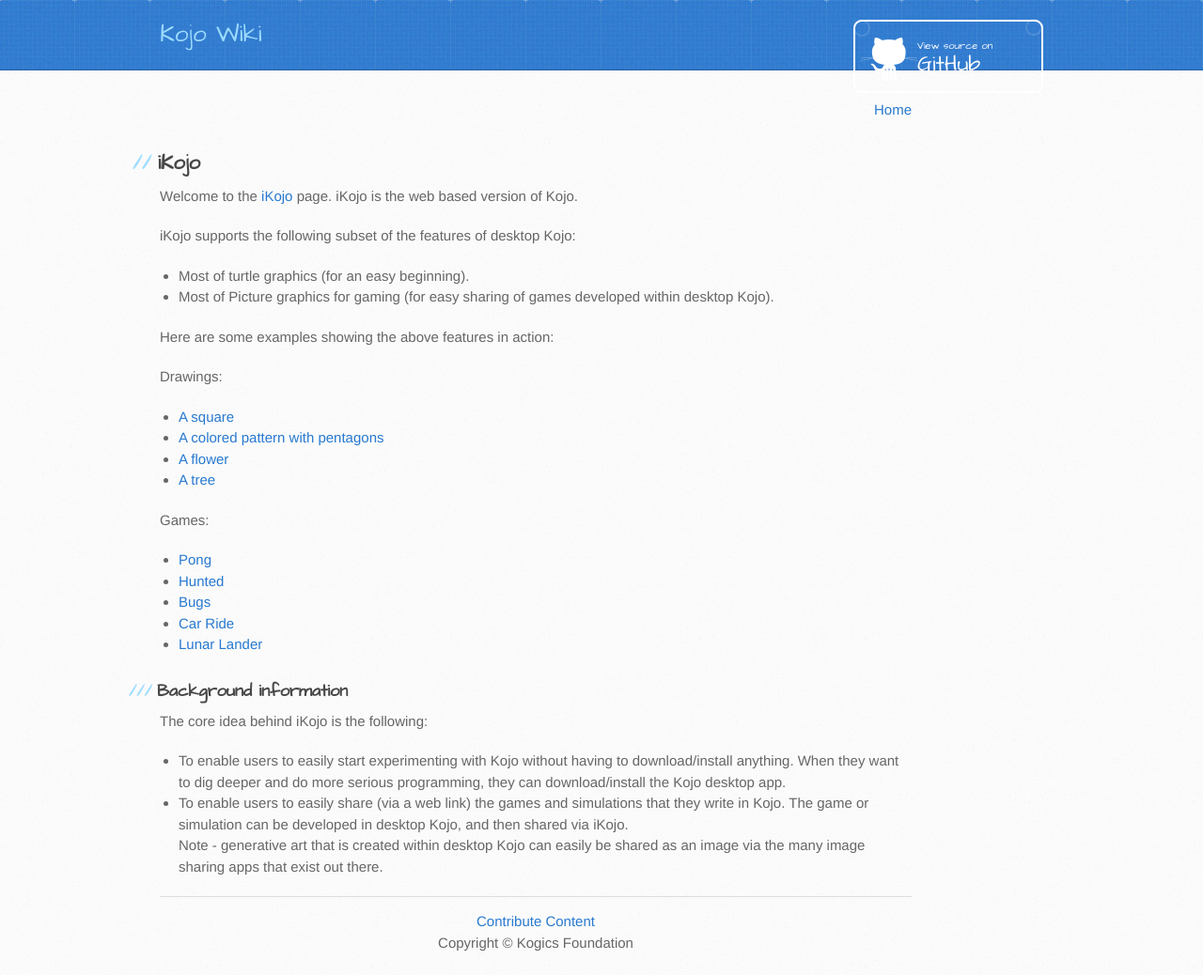
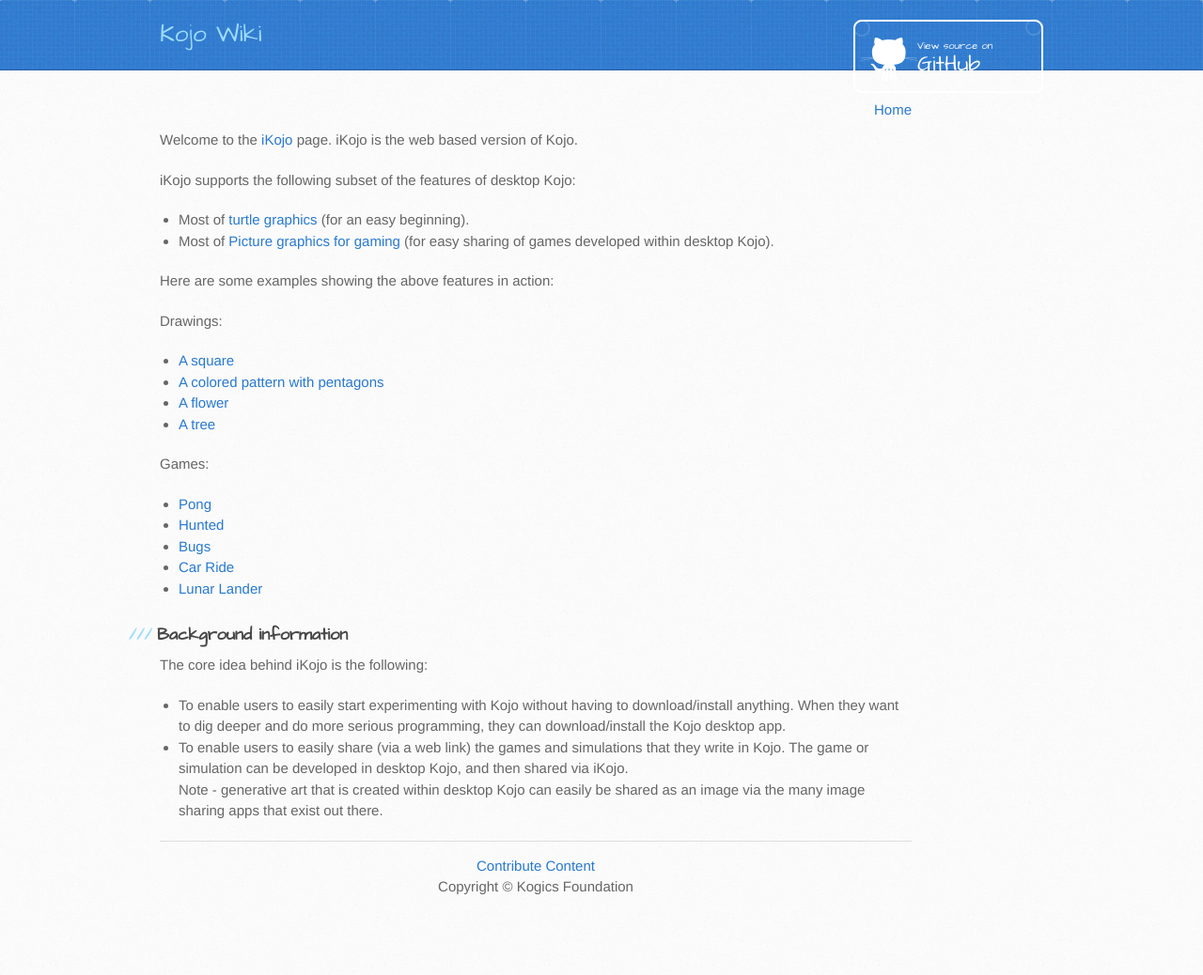
Before and after one commit to kojodoc/kojodoc.github.io, a Jekyll site: the page built from ikojo.md, in a window 1280 px wide. Shown: the whole page at 94% size. Built offline with Jekyll 4.4.1, drawn with Linux system fonts in a browser that asks for light colours; our own code applies the rules of GitHub Pages for plain Markdown files; the repository's description, which GitHub fills in, is left out; after the commit the page ends 978 px from its top, so only the background shows below that.

Commit message:
Tweak iKojo page.

```diff
--- a/ikojo.md
+++ b/ikojo.md
@@ -2,13 +2,11 @@
   <a href="./index.html">Home</a>
 </div>
 
-## iKojo
-
 Welcome to the [iKojo](http://ikojo.kogics.net) page. iKojo is the web based version of Kojo.
 
 iKojo supports the following subset of the features of desktop Kojo:
-* Most of turtle graphics (for an easy beginning).
-* Most of Picture graphics for gaming (for easy sharing of games developed within desktop Kojo).
+* Most of [turtle graphics](reference/turtle.html) (for an easy beginning).
+* Most of [Picture graphics for gaming](reference/gaming.html) (for easy sharing of games developed within desktop Kojo).
 
 Here are some examples showing the above features in action:
 
```
Also changed, not shown: index.md (+1 -1 lines).
